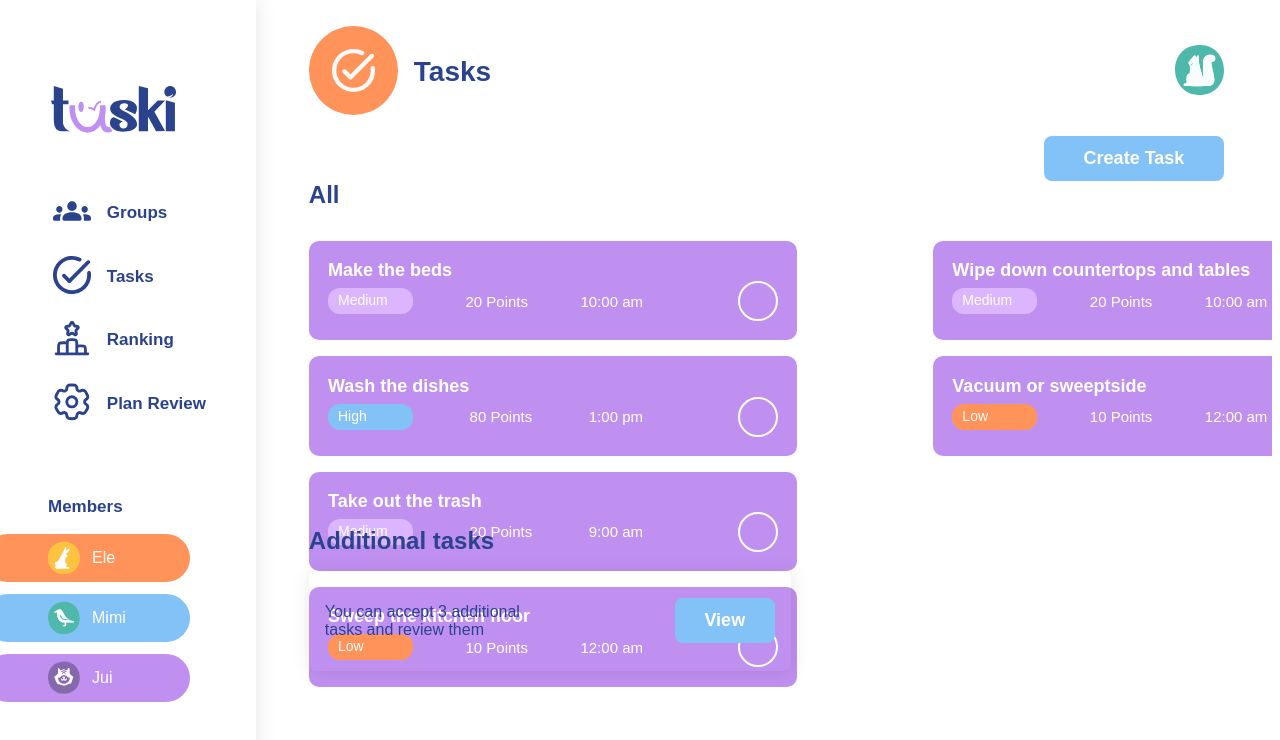
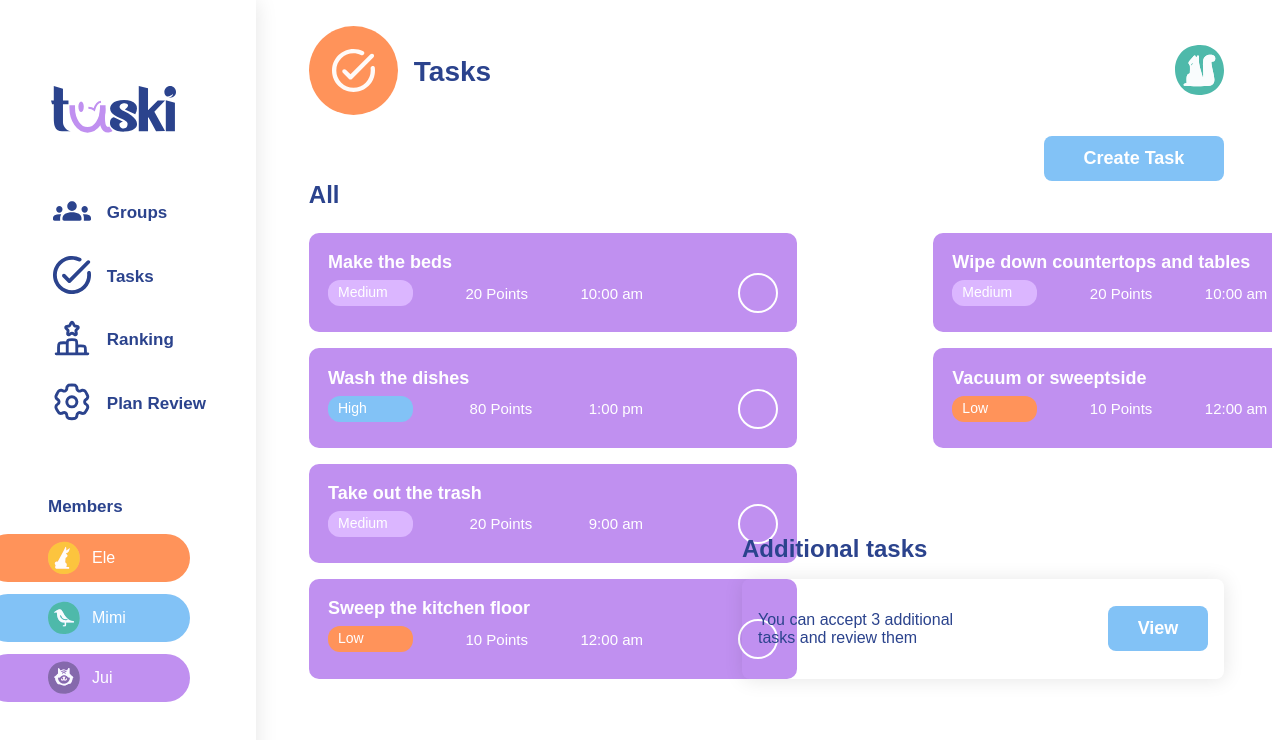
Before and after one commit to NikSala10/TaskiProject, a React (Vite) app: page /tasks in a window 1280 px wide. Shown: the top 740 px of the page. Built offline with nearby package versions, Linux system fonts and the light colour scheme.

Commit message:
style(pages/tasks): finalize styles for Tasks page and its components

```diff
--- a/src/pages/Tasks/Tasks.css
+++ b/src/pages/Tasks/Tasks.css
@@ -2,6 +2,12 @@
     display: flex;
     justify-content: flex-end;
     padding: 0rem 3rem;
+}
+.add {
+    display: flex;
+    justify-content: flex-end;
+    padding: 0rem 3rem;
+
 }
 
 .tit{
@@ -9,7 +15,7 @@
     font-weight: 600;
     margin: 0;
     color: #2B438D;
-    margin-bottom: 2rem;
+    margin-bottom: 1.5rem;
 }
 .tetxt{
     display: flex;
@@ -35,7 +41,7 @@
     display: flex;
     flex-direction: column;
     gap: 1rem;
-    margin-top: -10rem;
+    margin-top: -9rem;
 }
 
 .task-item {
```
